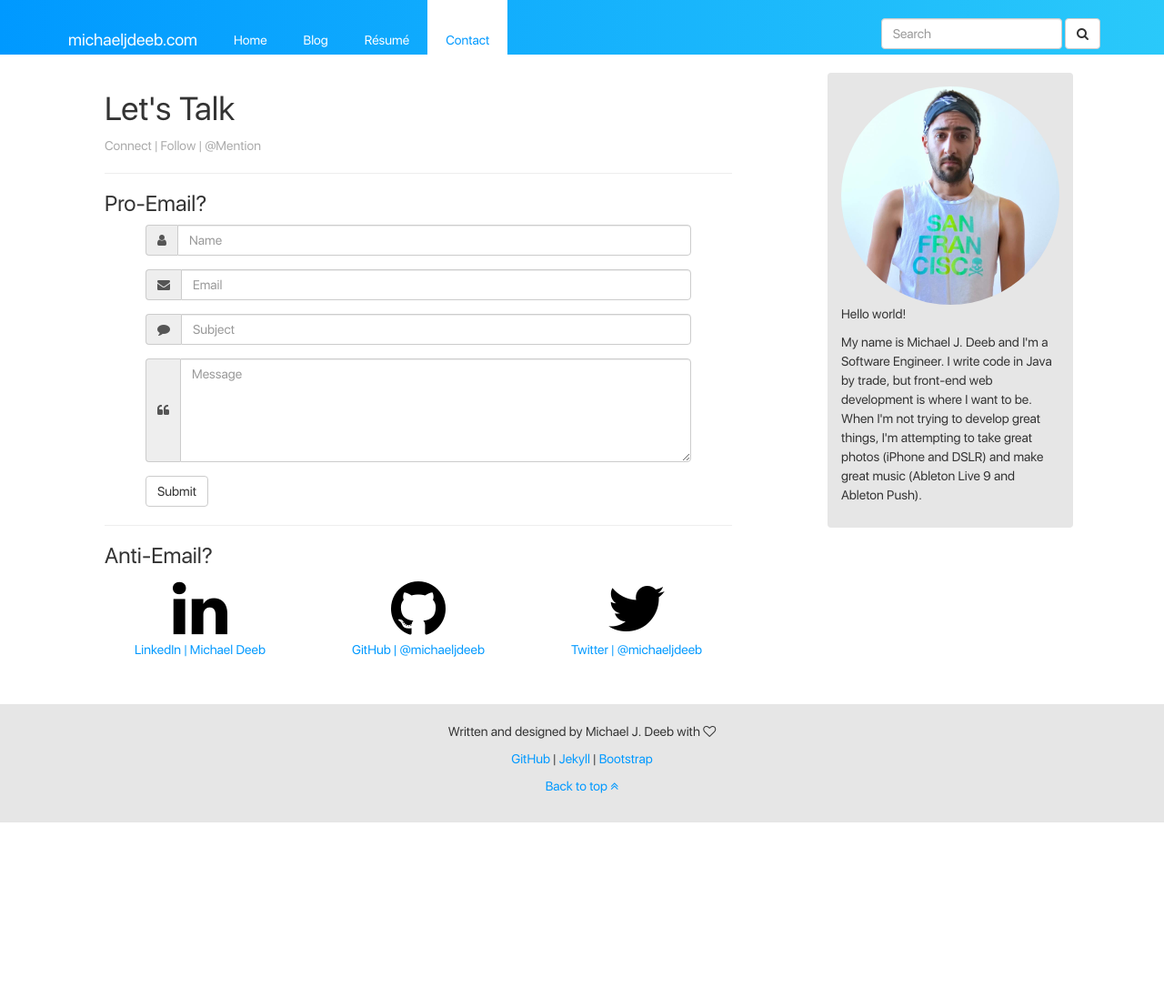
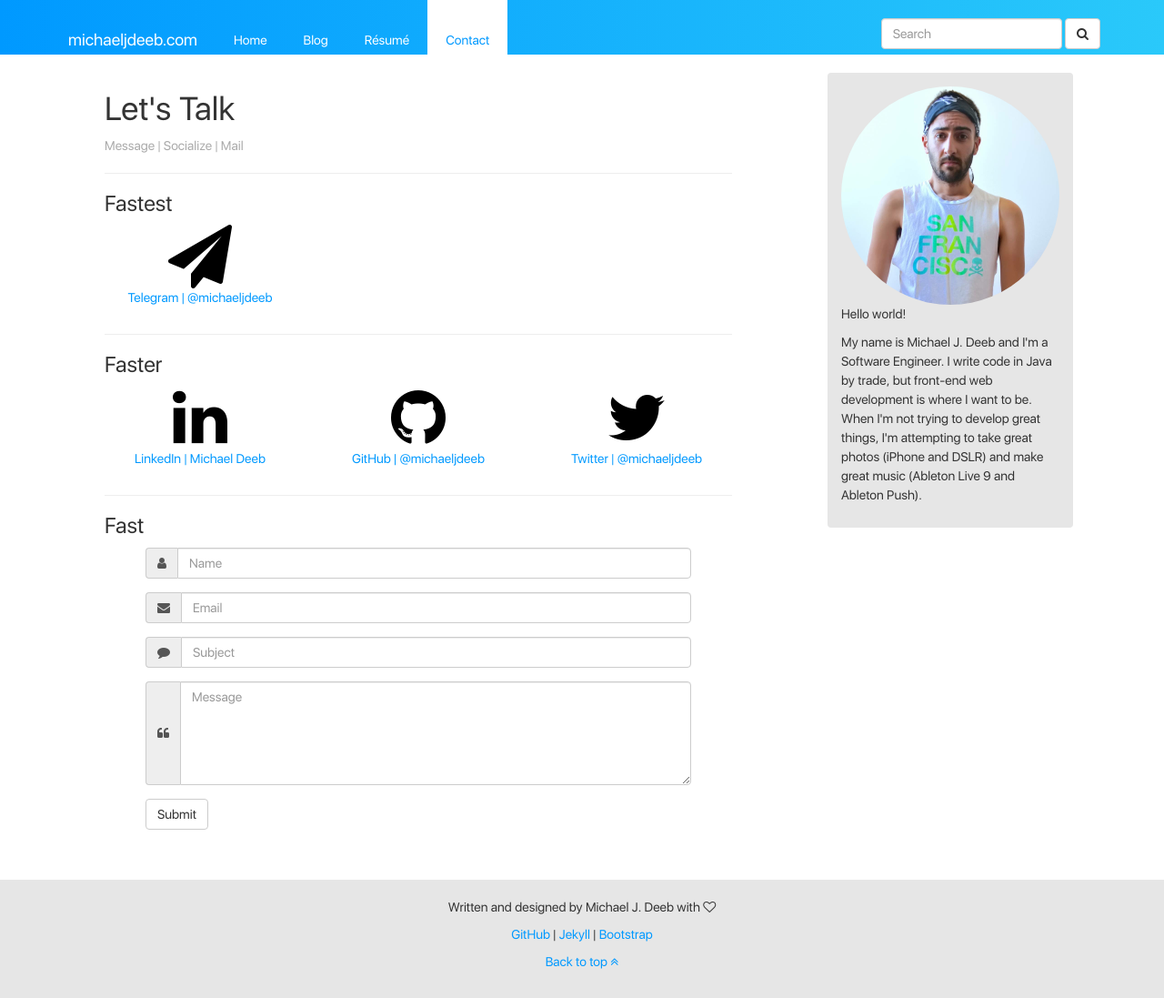
Before and after one commit to michaeljdeeb/old-bootstrap-website, a Jekyll site: the page built from contact.html, in a window 1280 px wide and 1097 px high. Shown: the whole window at 91% size. Built offline with Jekyll 4.4.1, drawn with Linux system fonts in a browser that asks for light colours; nearby versions of some CDN libraries; Markdown is read by kramdown in place of the engine named in the settings; comment, search, counter and statistics services are not loaded.

Commit message:
Adding the ability to chat via Telegram.

```diff
--- a/contact.html
+++ b/contact.html
@@ -6,9 +6,45 @@ description: "Michael Deeb is a Software Engineer from the Midwest. This is his
 image: "selfie.jpg"
 ---
 <h1 class="header">Let's Talk</h1>
-<p class="meta">Connect | Follow | @Mention</p>
+<p class="meta">Message | Socialize | Mail</p>
 <hr>
-    <h3>Pro-Email?</h3>
+<h3>Fastest</h3>
+
+<div class="row text-center">
+    <div class="col-sm-4">
+        <a class="icon" href="http://telegram.me/michaeljdeeb"><i class="fa fa-paper-plane fa-5x"></i></a>
+        <p>
+            <a href="http://telegram.me/michaeljdeeb">Telegram | @michaeljdeeb</a>
+        </p>
+    </div>
+</div>
+
+<hr>
+<h3>Faster</h3>
+
+<div class="row text-center">
+    <div class="col-sm-4">
+        <a class="icon" href="http://www.linkedin.com/in/michaeljdeeb/"><i class="fa fa-linkedin fa-5x"></i></a>
+        <p>
+            <a href="http://www.linkedin.com/in/michaeljdeeb/">LinkedIn | Michael Deeb</a>
+        </p>
+    </div>
+    <div class="col-sm-4">
+        <a class="icon" href="https://github.com/michaeljdeeb"><i class="fa fa-github fa-5x"></i></a>
+        <p>
+            <a href="https://github.com/michaeljdeeb">GitHub | @michaeljdeeb</a>
+        </p>
+    </div>
+    <div class="col-sm-4">
+        <a class="icon" href="http://twitter.com/michaeljdeeb"><i class="fa fa-twitter fa-5x"></i></a>
+        <p>
+            <a href="http://twitter.com/michaeljdeeb">Twitter | @michaeljdeeb</a>
+        </p>
+    </div>
+</div>
+
+<hr>
+    <h3>Fast</h3>
     <form class="form-horizontal" action="javascript:validateForm()" method="post">
         <div id="name-group" class="form-group">
             <div class="col-xs-10 col-xs-offset-1 input-group">
@@ -46,27 +82,3 @@ image: "selfie.jpg"
             </div>
         </div>
     </form>
-
-    <hr>
-    <h3>Anti-Email?</h3>
-
-    <div class="row text-center">
-        <div class="col-sm-4">
-            <a class="icon" href="http://www.linkedin.com/in/michaeljdeeb/"><i class="fa fa-linkedin fa-5x" href="http://www.linkedin.com/in/michaeljdeeb"></i></a>
-            <p>
-                <a href="http://www.linkedin.com/in/michaeljdeeb/">LinkedIn | Michael Deeb</a>
-            </p>
-        </div>
-        <div class="col-sm-4">
-            <a class="icon" href="https://github.com/michaeljdeeb"><i class="fa fa-github fa-5x"></i></a>
-            <p>
-                <a href="https://github.com/michaeljdeeb">GitHub | @michaeljdeeb</a>
-            </p>
-        </div>
-        <div class="col-sm-4">
-            <a class="icon" href="http://twitter.com/michaeljdeeb"><i class="fa fa-twitter fa-5x"></i></a>
-            <p>
-                <a href="http://twitter.com/michaeljdeeb">Twitter | @michaeljdeeb</a>
-            </p>
-        </div>
-    </div>
```
